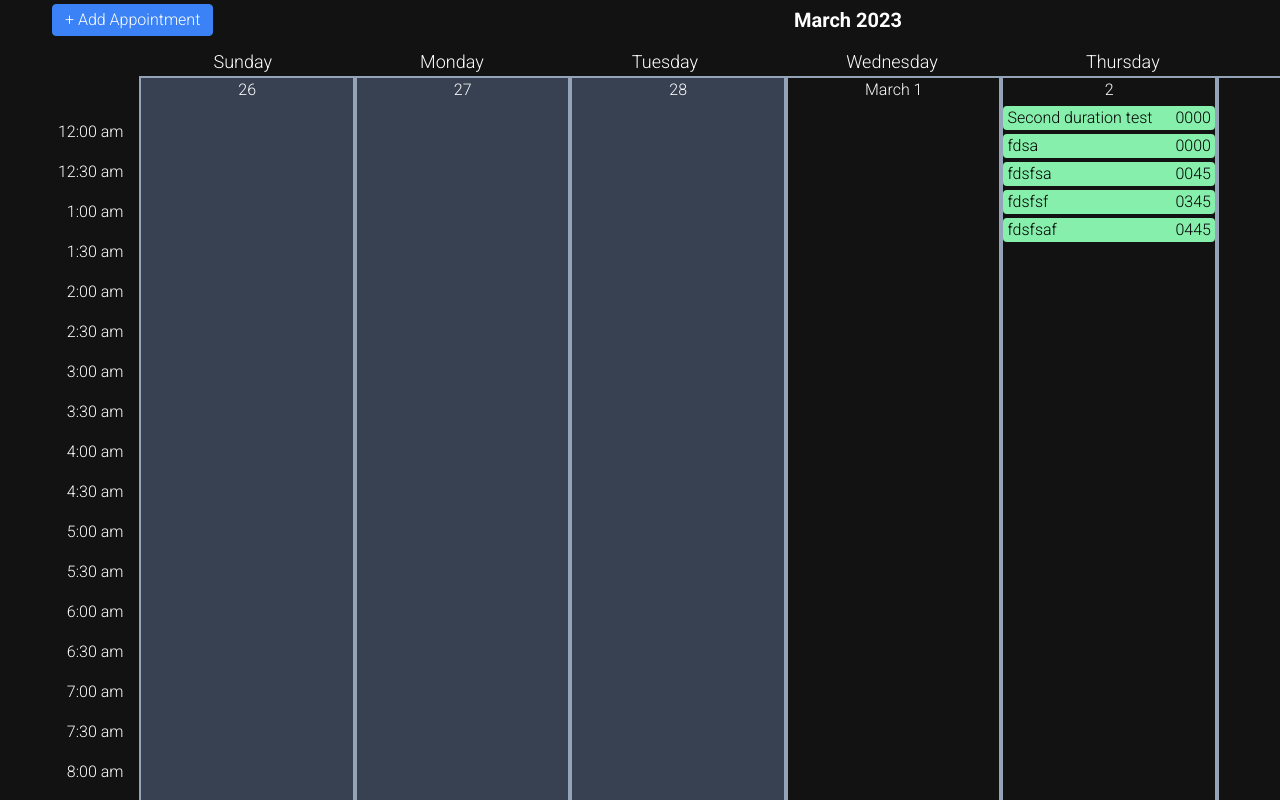
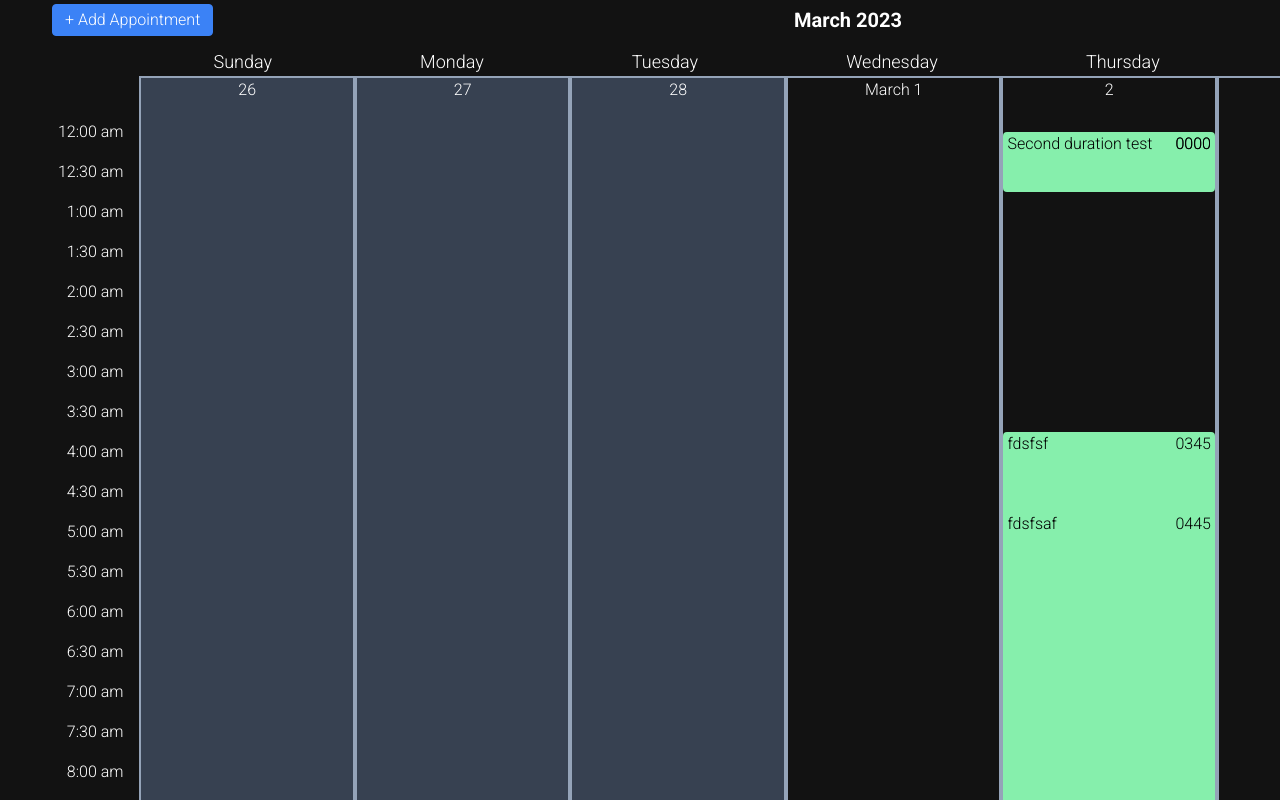
Before and after one commit to Pfirewire/react-calendar, a React (Create React App) app: page /week in a window 1280 px wide. Shown: the top 800 px of the page. Built offline with nearby package versions, Linux system fonts and the light colour scheme; data requests are answered from the project's data file.

Commit message:
successfully adjusting appointment top offset and height based on start time and duration. more testing required for edge cases

```diff
--- a/db.json
+++ b/db.json
@@ -46,15 +46,6 @@
       "id": 5
     },
     {
-      "title": "fdsfsa",
-      "date": "2023-03-01",
-      "start": "0045",
-      "end": "2100",
-      "duration": 1215,
-      "notes": "asd",
-      "id": 6
-    },
-    {
       "title": "fdsfsf",
       "date": "2023-03-01",
       "start": "0345",
@@ -98,6 +89,15 @@
       "duration": 105,
       "notes": "test",
       "id": 11
+    },
+    {
+      "title": "long appointment",
+      "date": "2023-03-05",
+      "start": "0930",
+      "end": "1730",
+      "duration": 480,
+      "notes": "test",
+      "id": 12
     }
   ]
 }
--- a/src/components/appointments/Appointment.js
+++ b/src/components/appointments/Appointment.js
@@ -17,12 +17,15 @@ function Appointment({ appointment }) {
     const appointmentSizeStyling = () => {
         const topOffset = findTopOffset(appointment.start);
         const height = findHeight(appointment.duration);
-        return `top-[${topOffset}] h-[${height}]`;
+        return {
+            top: topOffset,
+            height: height
+        };
     }
 
     return(
-        <div>
-            <div className={`flex justify-between w-full bg-green-300 rounded my-1 cursor-pointer text-black relative ${appointmentSizeStyling()}`} onClick={handleOpenModal}>
+        <div className={`relative`}>
+            <div className={`absolute flex justify-between w-full bg-green-300 rounded my-1 cursor-pointer text-black`} style={appointmentSizeStyling()} onClick={handleOpenModal}>
                 <div className='ml-1 overflow-hidden text-ellipsis'>
                     {appointment.title}
                 </div>
--- a/src/util/appointmentMethods.js
+++ b/src/util/appointmentMethods.js
@@ -71,14 +71,15 @@ function mapAppointmentTimes(time, index) {
 function findTopOffset(start) {
     const startHour = parseInt(start.substring(0, 2));
     const startMinute = parseInt(start.substring(2, 4));
-    let offset = 24;
-    offset += (startHour + 1) * 80;
+    let offset = 26;
+    offset += startHour * 80;
     offset += (startMinute / 15) * 20;
-    return `${offset}px`
+    return `${offset}px`;
 }
 
 function findHeight(duration) {
-
+    let height = (duration / 15) * 20;
+    return `${height}px`;
 }
 
 export {
```
